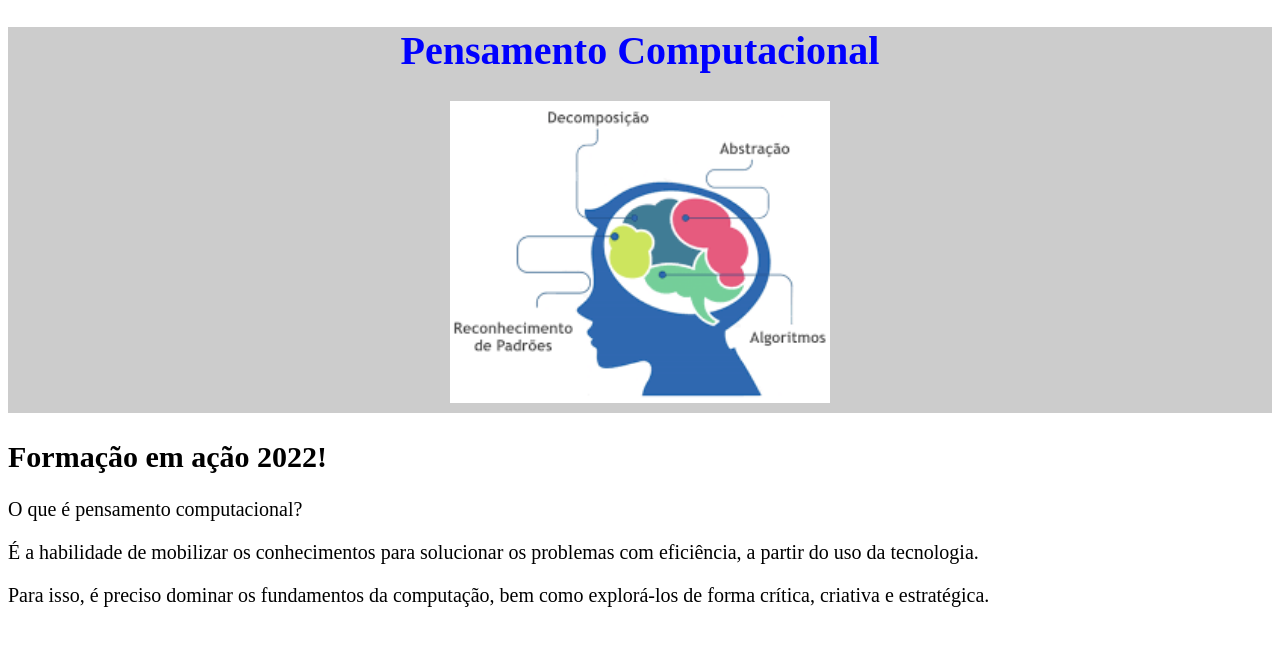
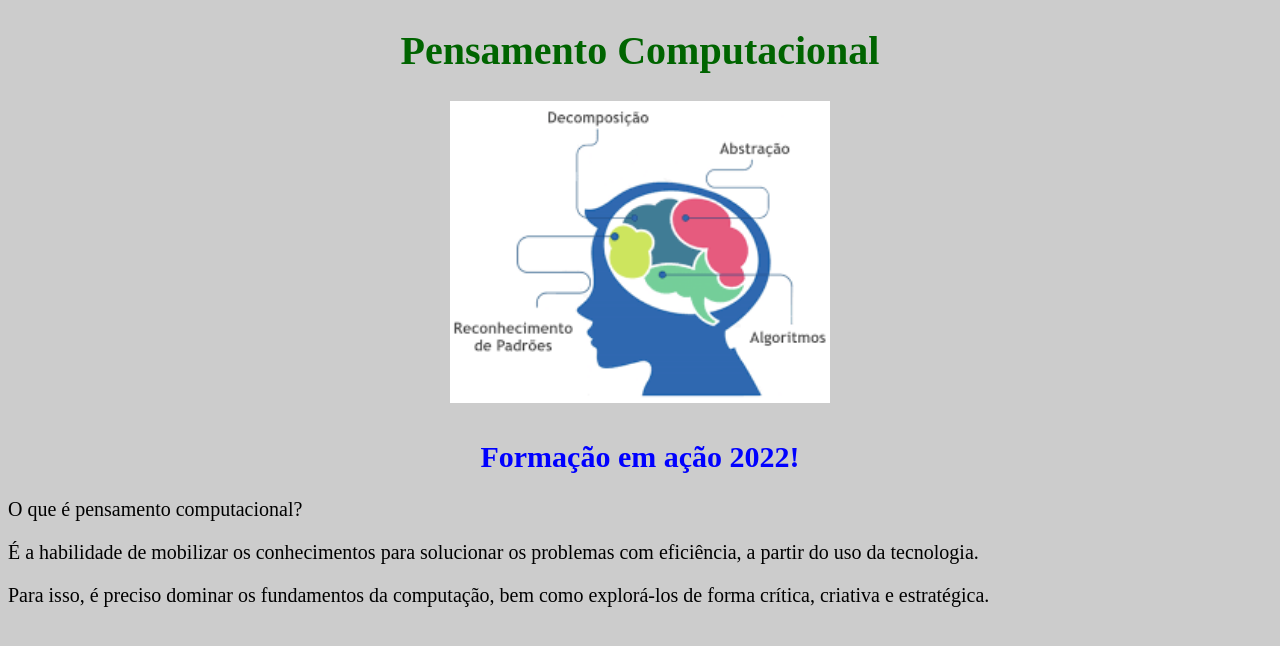
Before and after one commit to DileusaCamargo/Curso_Form_em_acao, a plain HTML site: page index.html in a window 1280 px wide. Drawn offline with Linux system fonts and the light colour scheme.

Commit message:
Update style.css

```diff
--- a/style.css
+++ b/style.css
@@ -1,18 +1,21 @@
+
 body{
-
+	background: #CCCCCC;
 	font-size: 20px;
 	text-align: left;
+	 }
 
- }
  #banner{
-
  	width: 30%;
  }
+
 h1{
 	text-align: center;
-	color: blue;
+	color: rgb(0, 100, 0);
+
 
 }
-div{
-	background: #CCCCCC;
+h2{
+	color: blue;
+	text-align: center;
 }
```
